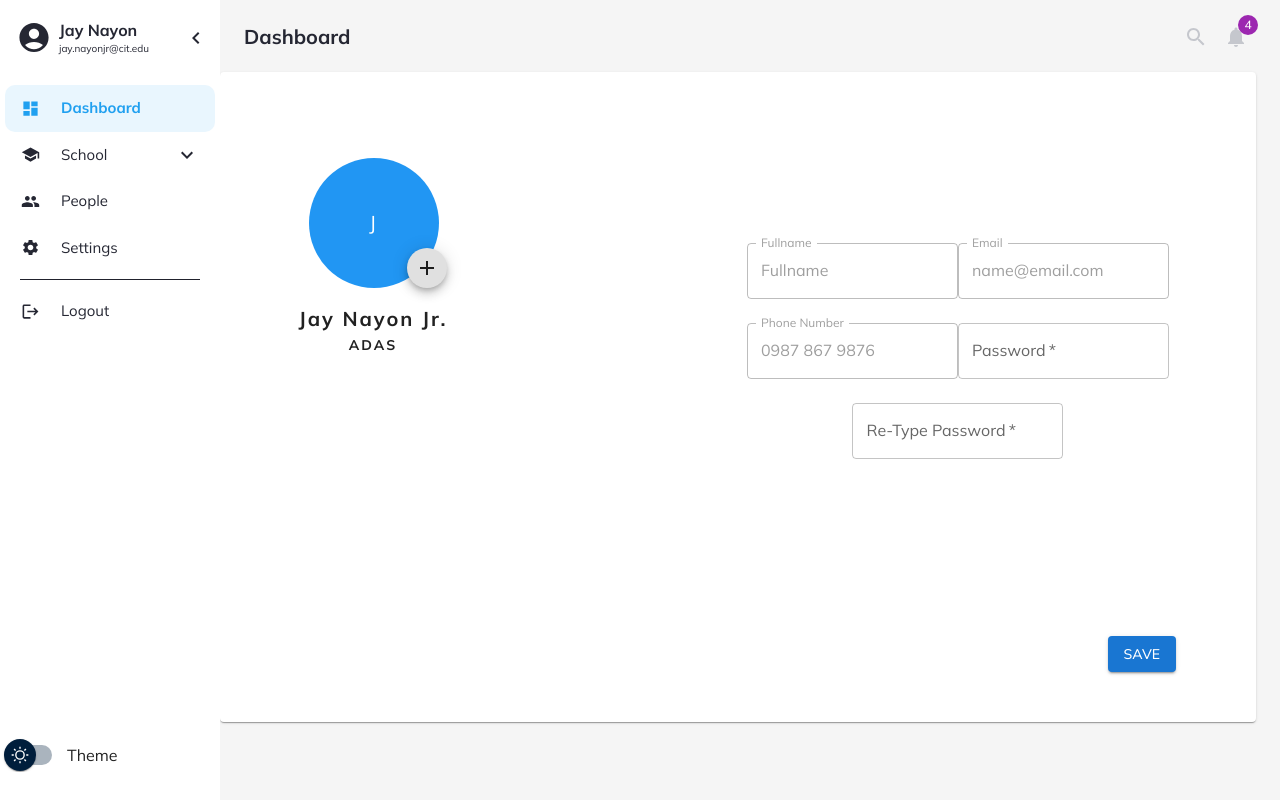
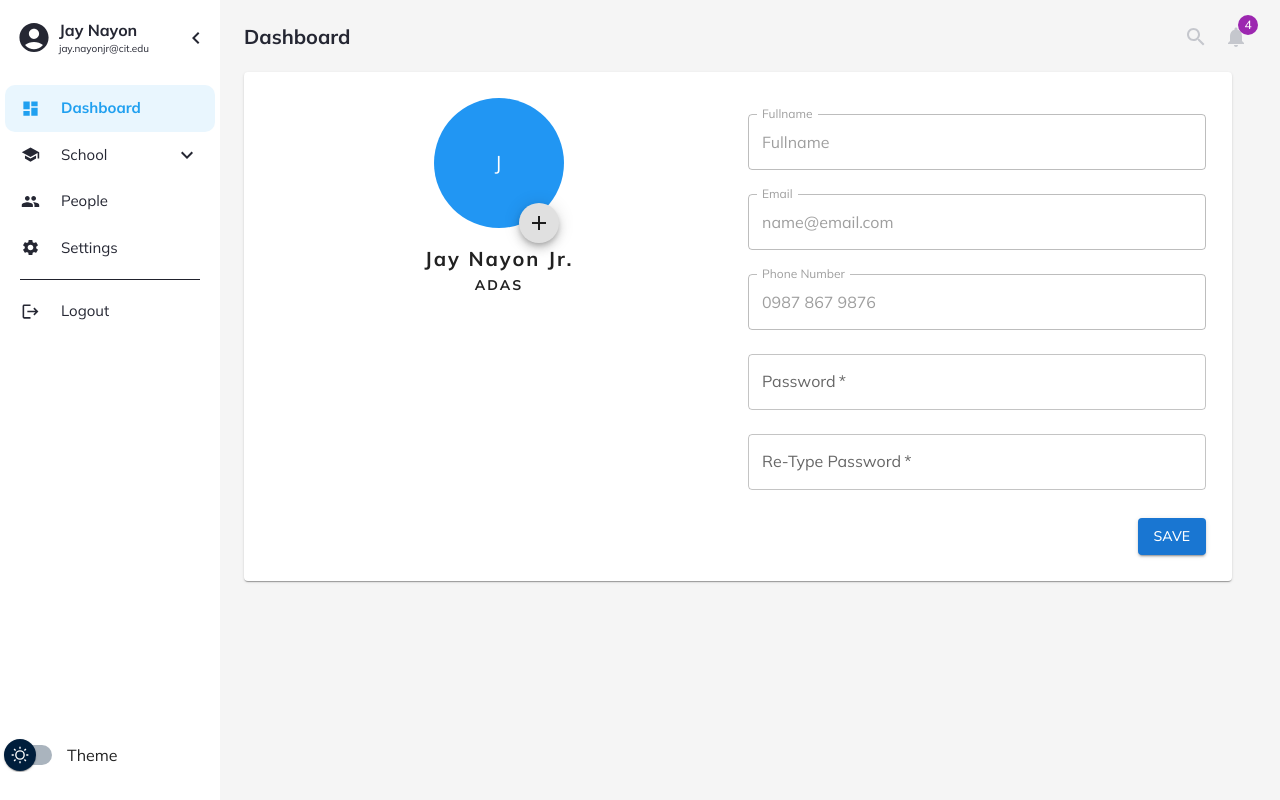
Before and after one commit to Jaynayon/princi-pal-frontend, a React (Create React App) app: page /settings in a window 1280 px wide. Both pictures are taken after a click on the button "Click to Login". Built offline with nearby package versions, Linux system fonts and the light colour scheme.

Commit message:
Adjust Settings Grid

```diff
--- a/src/Pages/Settings.js
+++ b/src/Pages/Settings.js
@@ -8,60 +8,71 @@ import Fab from '@mui/material/Fab';
 import AddIcon from '@mui/icons-material/Add';
 import TextField from '@mui/material/TextField';
 import Button from '@mui/material/Button';
-
-
-
+import Container from '@mui/material/Container';
+import Grid from '@mui/material/Grid';
+import Box from '@mui/material/Box';
 
 const DemoPaper = styled(Paper)(({ theme }) => ({
-  width: 1200,
-  height: 650,
+  //width: 1200, adjust automatically
+  //height: 650,
   padding: theme.spacing(2),
   ...theme.typography.body2,
+  width: '100%',
+  height: '100%',
   display: 'flex',
-  justifyContent: 'center',
-  alignItems: 'center',
   position: 'relative', // Added to make the button positioning relative to the parent
 }));
 
 const DivContainer = styled('div')({
   display: 'flex',
   alignItems: 'center',
+  justifyContent: 'space-between',
   position: 'relative', // Added to make the button positioning relative to the parent
 });
 
 const AvatarContainer = styled('div')({
   position: 'relative',
+  display: 'flex',
   flexDirection: 'column',
-  marginRight: '730px',
-  marginBottom: '280px',
+  justifyContent: 'center',
+  alignItems: 'center',
   letterSpacing: '2px',
 });
 
 const TextFieldWrapper = styled('div')({
-  position: 'absolute',
+  //position: 'absolute',
+  display: 'flex',
+  flexDirection: 'column',
   alignItems: 'center',
-  marginLeft: '440px',
-  marginBottom: '100px',
+  justifyContent: 'center'
+  //marginLeft: '440px',
+  //marginBottom: '100px',
 });
 
 const FabWrapper = styled('div')({
-  position: 'absolute',
-  top: 90,
-  right: 0,
+  position: 'relative',
+  marginTop: -40,
+  marginLeft: 80
 });
 
 const ButtonWrapper = styled('div')({
-  position: 'absolute',
-  bottom: '50px', // Adjust as needed
-  right: '80px', // Adjust as needed
+  display: 'flex',
+  flexDirection: 'column',
+  alignItems: 'flex-end',
+  width: '100%',
+  marginTop: '20px'
+  //bottom: '50px', // Adjust as needed
+  //right: '80px', // Adjust as needed
 });
 
 function Settings() {
   return (
+    <Container className="test" maxWidth="lg" sx={{ /*mt: 4,*/ mb: 4 }}>
       <DemoPaper square={false}>
-      <DivContainer>
+        <Grid container>
+          <Grid item xs={12} md={6} lg={6} sx={{ padding: '10px' }}>
             <AvatarContainer>
-          <Avatar sx={{ bgcolor: blue[500], width: 130, height: 130, marginLeft: '10px', marginBottom: '15px' }}>J</Avatar>
+              <Avatar sx={{ bgcolor: blue[500], width: 130, height: 130, marginBottom: '15px' }}>J</Avatar>
               <FabWrapper>
                 <Fab size="small" color="black" aria-label="add">
                   <AddIcon />
@@ -70,18 +81,23 @@ function Settings() {
               <Typography variant="h6" fontWeight="bold">Jay Nayon Jr.</Typography>
               <Typography variant="h8" fontWeight="bold">ADAS</Typography>
             </AvatarContainer>
+          </Grid>
+          <Grid item xs={12} md={6} lg={6} sx={{ padding: '10px' }}>
             <TextFieldWrapper>
-          <TextField disabled id="outlined-disabled" label="Fullname" defaultValue="Fullname" margin="normal" />
-          <TextField disabled id="outlined-disabled" label="Email" defaultValue="name@email.com" margin="normal" />
-          <TextField disabled id="outlined-disabled" label="Phone Number" defaultValue="0987 867 9876" margin="normal" />
-          <TextField required id="outlined-required" label="Password" margin="normal" />
-          <TextField required id="outlined-required" label="Re-Type Password" margin="normal" />
+              <TextField sx={{ width: '100%' }} disabled id="outlined-disabled" label="Fullname" defaultValue="Fullname" margin="normal" />
+              <TextField sx={{ width: '100%' }} disabled id="outlined-disabled" label="Email" defaultValue="name@email.com" margin="normal" />
+              <TextField sx={{ width: '100%' }} disabled id="outlined-disabled" label="Phone Number" defaultValue="0987 867 9876" margin="normal" />
+              <TextField sx={{ width: '100%' }} required id="outlined-required" label="Password" margin="normal" />
+              <TextField sx={{ width: '100%' }} required id="outlined-required" label="Re-Type Password" margin="normal" />
             </TextFieldWrapper>
-      </DivContainer>
             <ButtonWrapper>
               <Button variant="contained">Save</Button>
             </ButtonWrapper>
+          </Grid>
+        </Grid>
       </DemoPaper>
+    </Container>
+
   );
 }
 
```
Lines whose indentation alone changed are shown as unchanged.
